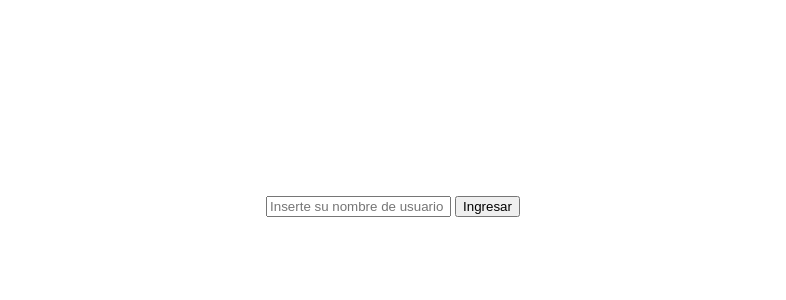
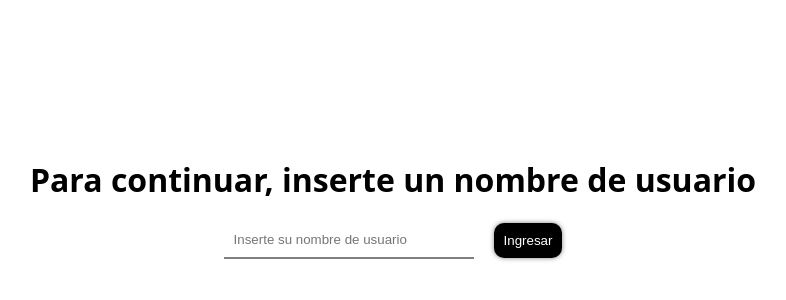
Before and after one commit to mirkete/sockets-chat, a website: page web/login.html in a window 1280 px wide. Shown: the part 202-502 px from the top of the page, without its empty margins (247-1033 px from the left). Drawn offline with Linux system fonts and the light colour scheme.

Commit message:
login design improved

```diff
--- a/todo.txt
+++ b/todo.txt
@@ -1,8 +1,8 @@
-[✅] Implementar user-count para el cliente
+[✔️] Implementar user-count para el cliente
 
-[✅] Implementar MVC Con el siguiente formato:
+[✔️] Implementar MVC Con el siguiente formato:
    mensaje -> (CONTROLLER) chat-message -> (MODEL) chat-message
 
-[ ] Mejorar diseño del inicio de sesion
+[✔️] Mejorar diseño del inicio de sesion
 
 [ ] Conectar base de datos y guardar mensajes
--- a/web/login.html
+++ b/web/login.html
@@ -9,6 +9,7 @@
 </head>
 <body>
   <div class="wrapper">
+    <h1>Para continuar, inserte un nombre de usuario</h1>
     <form autocomplete="off" id="username-form" action="">
       <input type="text" placeholder="Inserte su nombre de usuario" id="username">
       <button type="submit">Ingresar</button>
--- a/web/src/login-styles.css
+++ b/web/src/login-styles.css
@@ -3,11 +3,47 @@
 }
 
 html, body{
+  margin: 0;
   height: 100%;
+  font-family: system-ui, -apple-system, BlinkMacSystemFont, 'Segoe UI', Roboto, Oxygen, Ubuntu, Cantarell, 'Open Sans', 'Helvetica Neue', sans-serif;
 }
 
 .wrapper{
   display: grid;
   place-content: center;
   height: 100%;
+  text-align: center;
+  padding: 10px;
 }
+
+#username-form{
+  display: grid;
+  grid-template: 1fr 1fr / 1fr;
+  place-content: center;
+  place-items: center;
+  gap: 20px;
+}
+
+#username-form > input{
+  width: 250px;
+  border: none;
+  outline: none;
+  border-bottom: 2px solid grey;
+  padding: 10px;
+}
+
+#username-form > button{
+  cursor: pointer;
+  border: none;
+  background: black;
+  padding: 10px;
+  border-radius: 10px;
+  color: white;
+  box-shadow: 0px 0px 5px 0px grey;
+}
+
+@media (min-width:650px){
+  #username-form{
+    display: flex;
+  }
+}
--- a/web/src/styles.css
+++ b/web/src/styles.css
@@ -76,6 +76,7 @@ form{
   border-radius: 10px 0px 10px 10px;
   overflow: hidden;
   text-overflow: ellipsis;
+  flex-shrink: 0;
 }
 
 .own-message{
```
